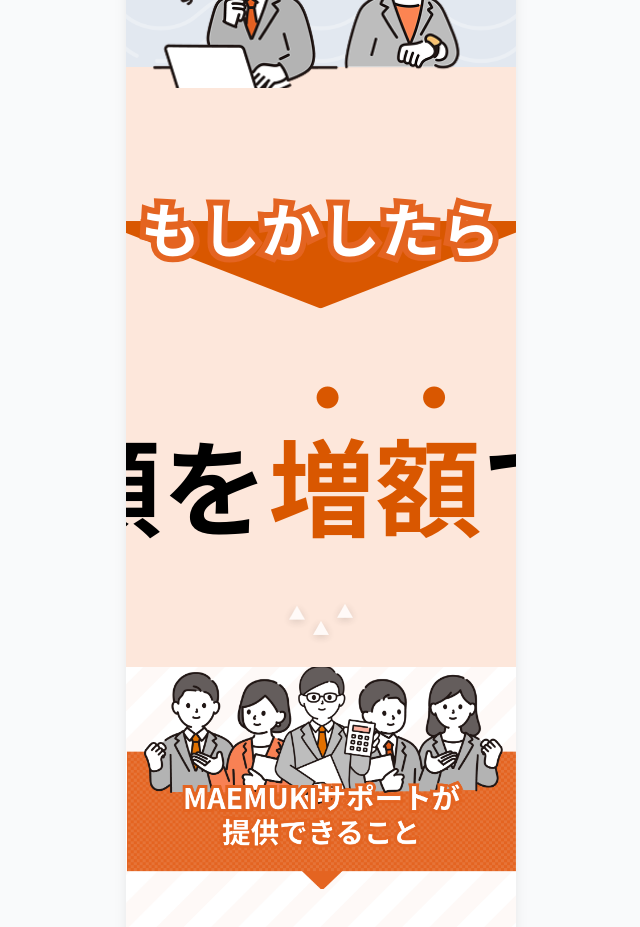
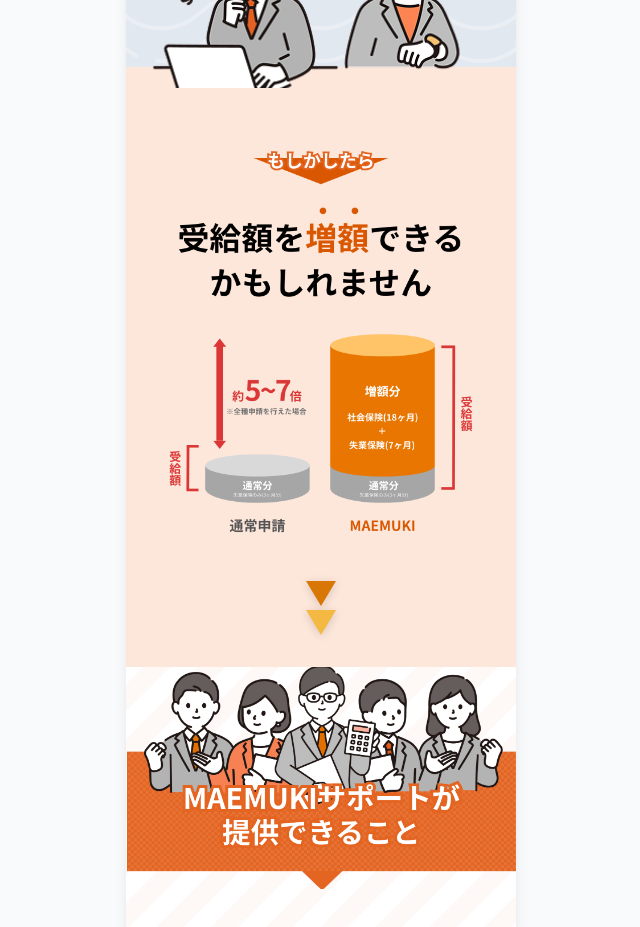
Before and after one commit to Valientech-official/maemuki-kotaro, a Next.js app: page / in a window 1280 px wide. Shown: the part 2900-3827 px from the top of the page, without its empty margins (319-959 px from the left). Built offline with nearby package versions, Linux system fonts and the light colour scheme.

Commit message:
Enhance AnimatedTriangles component with color transition animations and update FourthSection styles for improved background display.

```diff
--- a/src/components/AnimatedTriangles.tsx
+++ b/src/components/AnimatedTriangles.tsx
@@ -9,18 +9,30 @@
   useEffect(() => {
     if (!trianglesRef.current) return;
 
-    const triangles = trianglesRef.current.querySelectorAll('.triangle');
+    const triangles = trianglesRef.current.querySelectorAll('.triangle-path');
 
-    // 各三角形に個別のアニメーションを設定
+    // 各三角形に色の切り替えアニメーションを設定
     triangles.forEach((triangle, index) => {
-      gsap.to(triangle, {
-        y: -20,
-        duration: 1.5 + (index * 0.2), // 少しずつタイミングをずらす
-        repeat: -1,
-        yoyo: true,
-        ease: "power2.inOut",
-        delay: index * 0.3 // 開始タイミングをずらす
+      const tl = gsap.timeline({ repeat: -1 });
+
+      // 上の三角形は薄いオレンジから始まり、下の三角形は濃いオレンジから始まる
+      const startColor = index === 0 ? '#F4B942' : '#D97706';
+      const endColor = index === 0 ? '#D97706' : '#F4B942';
+
+      // GSAPでSVGの属性をアニメーションするためにattr()を使用
+      tl.to(triangle, {
+        attr: { fill: endColor },
+        duration: 1,
+        ease: "power2.inOut"
+      })
+      .to(triangle, {
+        attr: { fill: startColor },
+        duration: 1,
+        ease: "power2.inOut"
       });
+
+      // 同時に開始
+      tl.delay(0);
     });
 
   }, []);
@@ -28,16 +40,25 @@
   return (
     <div
       ref={trianglesRef}
-      className="flex gap-2 items-center justify-center"
+      className="flex flex-col gap-1 items-center justify-center"
     >
-      {[...Array(3)].map((_, index) => (
-        <div
+      {[...Array(2)].map((_, index) => (
+        <svg
           key={index}
-          className="triangle w-0 h-0 border-l-[8px] border-r-[8px] border-b-[14px] border-l-transparent border-r-transparent border-b-white opacity-80"
+          width="30"
+          height="25"
+          viewBox="0 0 30 25"
+          className="triangle"
           style={{
-            filter: 'drop-shadow(0 2px 4px rgba(0,0,0,0.2))'
+            filter: 'drop-shadow(0 2px 4px rgba(0,0,0,0.15))'
           }}
-        />
+        >
+          <path
+            className="triangle-path"
+            d="M15 25 L30 0 L0 0 Z"
+            fill={index === 0 ? '#F4B942' : '#D97706'}
+          />
+        </svg>
       ))}
     </div>
   );
--- a/src/components/FourthSection.tsx
+++ b/src/components/FourthSection.tsx
@@ -15,10 +15,13 @@
       }}
     >
       <div
-        className="bg-center bg-top bg-no-repeat h-[415px] shrink-0 w-full relative z-40 overflow-hidden"
+        className="bg-center bg-cover bg-no-repeat h-[415px] shrink-0 w-full relative z-40 overflow-hidden"
         data-name="段落テキストのコピー (13) 1"
         data-node-id="57:3960"
-        style={{ backgroundImage: `url('${img131}')` }}
+        style={{
+          backgroundImage: `url('${img131}')`,
+          backgroundPosition: 'center top'
+        }}
       />
 
       {/* アニメーション付き三角形 */}
```
Also changed, not shown: public/assets/段落テキストのコピー (13) 1.png (added).
